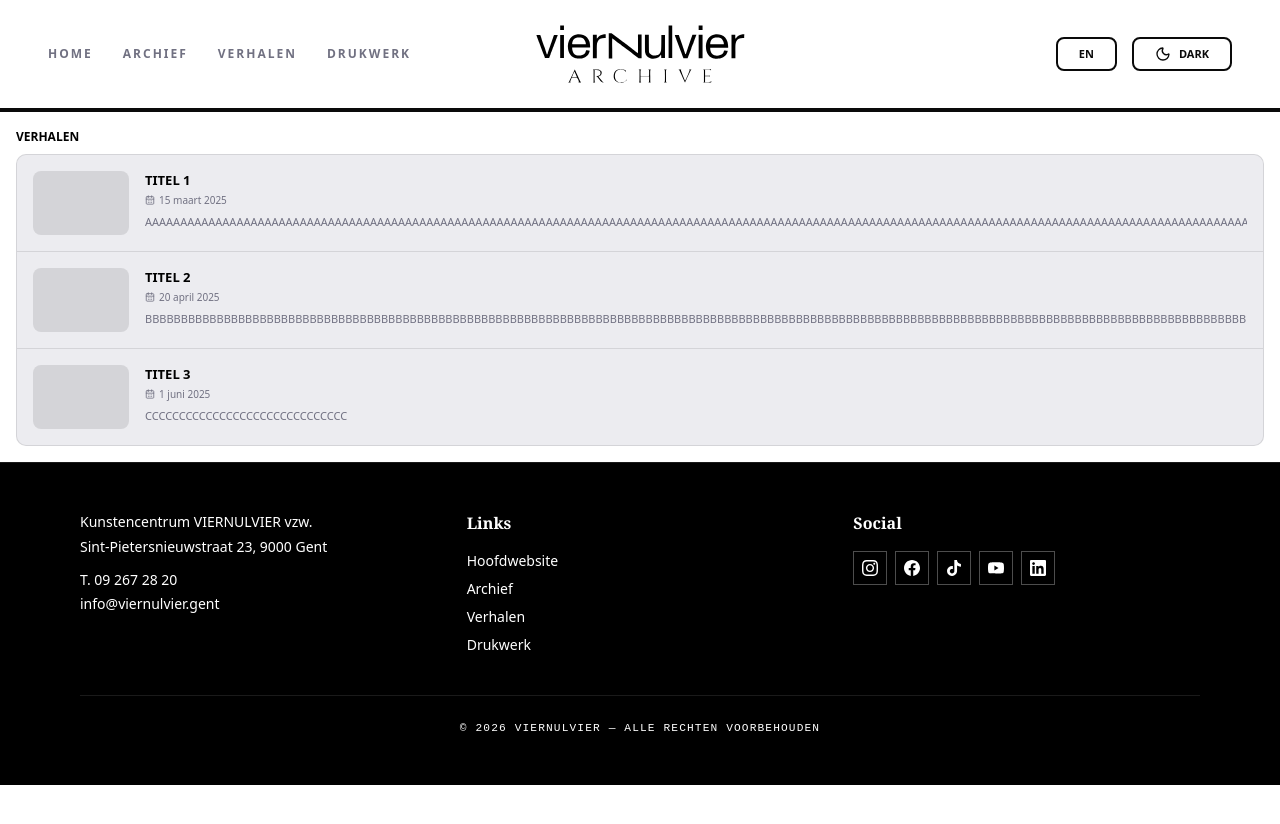
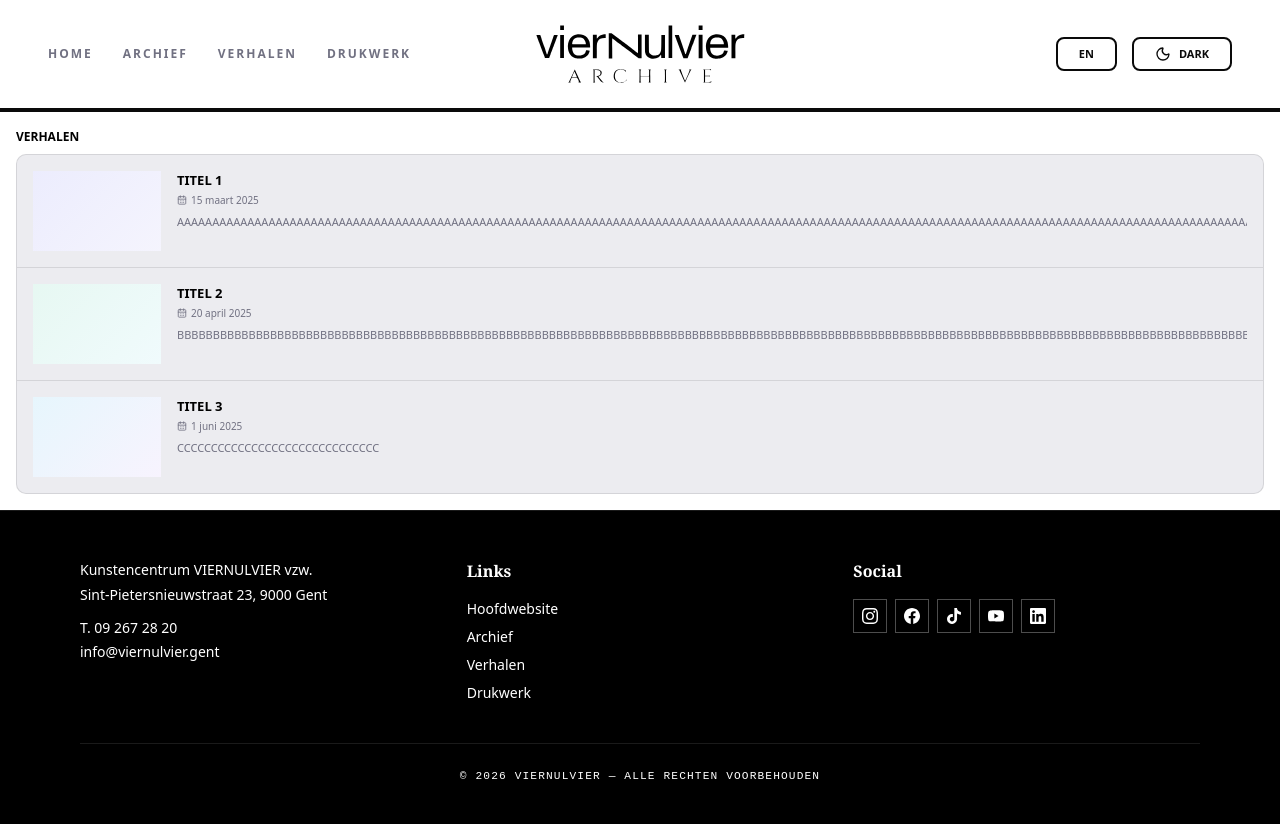
Before and after one commit to SELab-2/viernulvier-4, a Nuxt app in the folder frontend/: page /TempShowcase in a window 1280 px wide. Shown: the top 824 px of the page. Before the commit the page ends 800 px from the top, so only its background shows below. Built offline with nearby package versions, Linux system fonts and the light colour scheme.

Commit message:
added thumbnail placeholder

```diff
--- a/frontend/app/components/production/storyListView.vue
+++ b/frontend/app/components/production/storyListView.vue
@@ -19,7 +19,7 @@ const formatDate = (date: Date) => {
 
 <template>
   <div class="m-4">
-    <!-- title -->
+    <!-- Title -->
     <h3 class="text-[12px] font-bold uppercase mb-2">
       {{ t('production.stories') }}
     </h3>
@@ -30,31 +30,28 @@ const formatDate = (date: Date) => {
     >
       <div class="overflow-y-auto max-h-[24rem]">
         <div
-            v-for="(article, index) in stories"
-            :key="article.id"
+            v-for="(story, index) in stories"
+            :key="story.id"
             class="flex items-start gap-4 p-4 hover:bg-background/60 transition-colors cursor-pointer"
             :class="{ 'border-t border-border': index !== 0 }"
         >
           <!-- Thumbnail -->
           <img
-              v-if="article.image"
-              :src="article.image"
-              :alt="article.title"
+              v-if="story.image"
+              :src="story.image"
+              :alt="story.title"
               class="w-24 h-16 object-cover rounded-md shrink-0"
           />
-          <div
-              v-else
-              class="w-24 h-16 bg-border rounded-md shrink-0"
-          />
+          <ThumbnailPlaceholder v-else :id="story.id" size="sm" :showIcon="false" :showBorder="false" />
 
           <!-- Content -->
           <div class="flex-1 min-w-0">
-            <p class="font-bold text-[13px] truncate">{{ article.title }}</p>
+            <p class="font-bold text-[13px] truncate">{{ story.title }}</p>
             <p class="flex items-center gap-1 text-[10px] text-muted-foreground mt-0.5 mb-1.5">
               <CalendarDays :size="10" class="shrink-0" />
-              {{ formatDate(article.date) }}
+              {{ formatDate(story.date) }}
             </p>
-            <p class="text-[11px] text-muted-foreground line-clamp-2">{{ article.description }}</p>
+            <p class="text-[11px] text-muted-foreground line-clamp-2">{{ story.description }}</p>
           </div>
         </div>
       </div>
--- a/frontend/app/pages/TempShowcase.vue
+++ b/frontend/app/pages/TempShowcase.vue
@@ -3,19 +3,19 @@ import type { StoryItem } from '../types/StoryItem'
 
 const stories: StoryItem[] = [
   {
-    id: '1',
+    id: 1,
     title: 'TITEL 1',
     date: new Date(2025, 2, 15),
     description: 'AAAAAAAAAAAAAAAAAAAAAAAAAAAAAAAAAAAAAAAAAAAAAAAAAAAAAAAAAAAAAAAAAAAAAAAAAAAAAAAAAAAAAAAAAAAAAAAAAAAAAAAAAAAAAAAAAAAAAAAAAAAAAAAAAAAAAAAAAAAAAAAAAAAAAAAAAAAAAAAAAAAAAAAAAAAAAAA',
   },
   {
-    id: '2',
+    id: 2,
     title: 'TITEL 2',
     date: new Date(2025, 3, 20),
     description: 'BBBBBBBBBBBBBBBBBBBBBBBBBBBBBBBBBBBBBBBBBBBBBBBBBBBBBBBBBBBBBBBBBBBBBBBBBBBBBBBBBBBBBBBBBBBBBBBBBBBBBBBBBBBBBBBBBBBBBBBBBBBBBBBBBBBBBBBBBBBBBBBBBBBBBBBBBBBBBBBBBBBBBBBBBBBBBBBBBBBBb',
   },
   {
-    id: '3',
+    id: 3,
     title: 'TITEL 3',
     date: new Date(2025, 5, 1),
     description: 'CCCCCCCCCCCCCCCCCCCCCCCCCCCCCC',
--- a/frontend/app/types/StoryItem.ts
+++ b/frontend/app/types/StoryItem.ts
@@ -1,5 +1,5 @@
 export interface StoryItem {
-    id: string
+    id: number
     title: string;
     date: Date;
     description: string;
```
